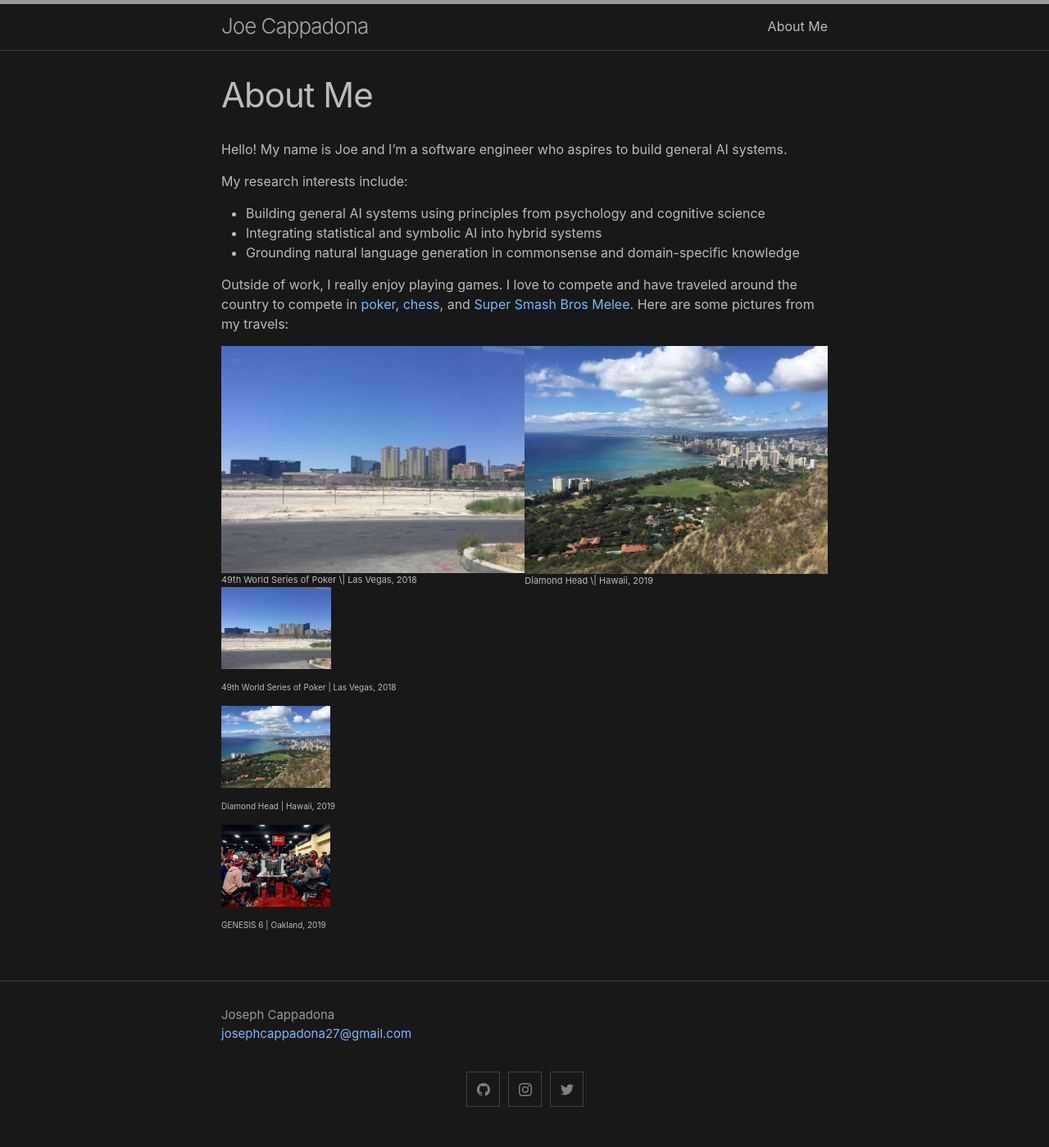
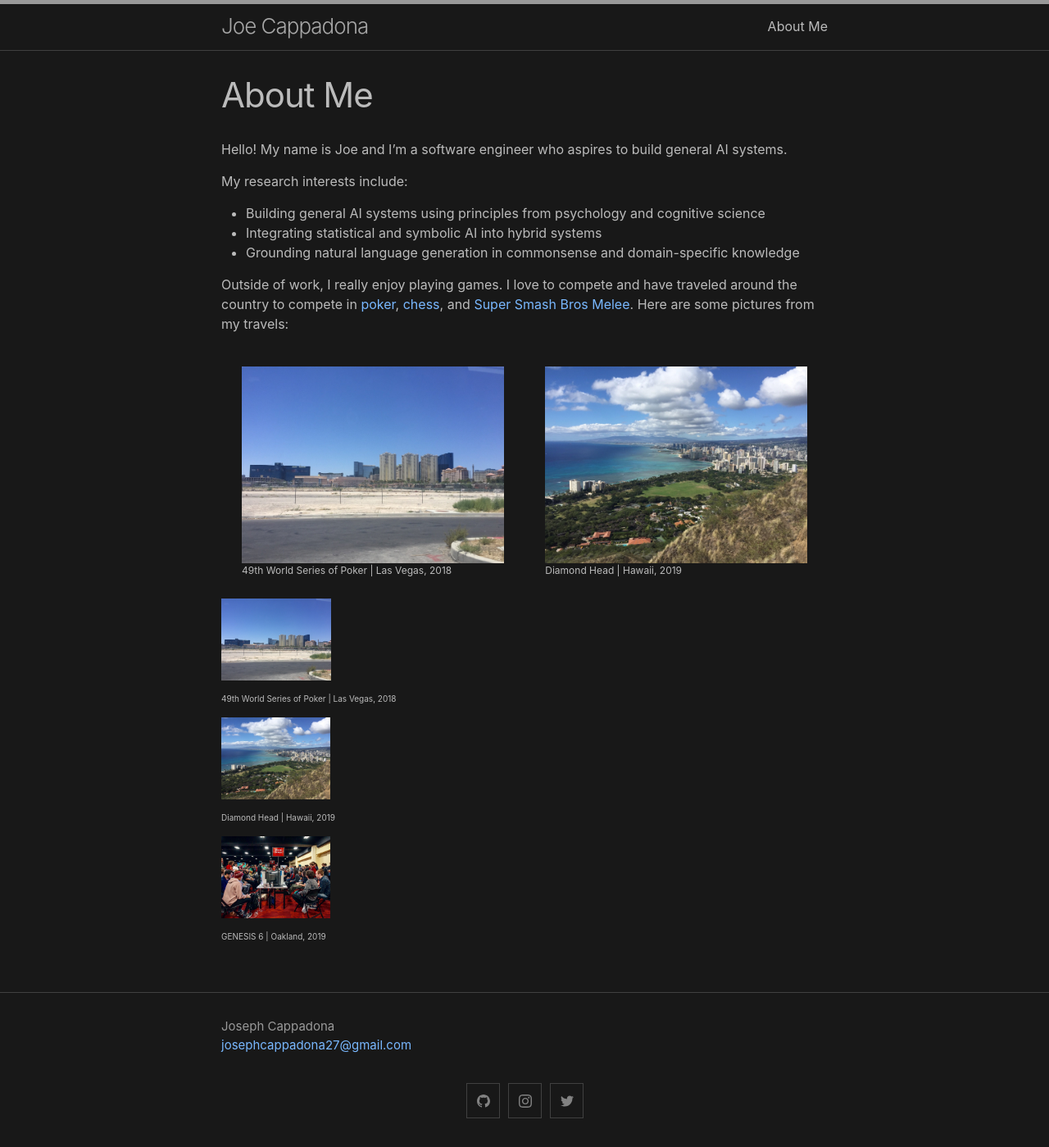
Before and after one commit to josephcappadona/josephcappadona.github.io, a Jekyll site: the page built from about.md, in a window 1280 px wide. Shown: the whole page at 82% size. Built offline with Jekyll 4.4.1, drawn with Linux system fonts in a browser that asks for light colours.

Commit message:
Update about.md

```diff
--- a/about.md
+++ b/about.md
@@ -13,15 +13,15 @@ My research interests include:
 
 Outside of work, I really enjoy playing games. I love to compete and have traveled around the country to compete in [poker](https://pokerdb.thehendonmob.com/player.php?a=r&n=601783), [chess](https://lichess.org/@/seaghost27), and [Super Smash Bros Melee](https://www.youtube.com/watch?v=0VzNTRieZ88). Here are some pictures from my travels:
 
-<div style="display: flex; font-size: 11px;">
-  <div style="display: block;">
-    <img src="/assets/img/vegas.jpg" style="max-height: 300px;"/>
-    <div>49th World Series of Poker \| Las Vegas, 2018</div>
+<div style="display: flex; font-size: 12px;">
+  <div style="display: block; margin: 25px;">
+    <img src="/assets/img/vegas.jpg" style="max-height: 250px;"/>
+    <div>49th World Series of Poker | Las Vegas, 2018</div>
   </div>
 
-  <div style="display: block;">
-    <img src="/assets/img/hawaii.jpg" style="max-height: 300px;"/>
-    <div>Diamond Head \| Hawaii, 2019</div>
+  <div style="display: block; margin: 25px;">
+    <img src="/assets/img/hawaii.jpg" style="max-height: 250px;"/>
+    <div>Diamond Head | Hawaii, 2019</div>
   </div>
 </div>
 
```
